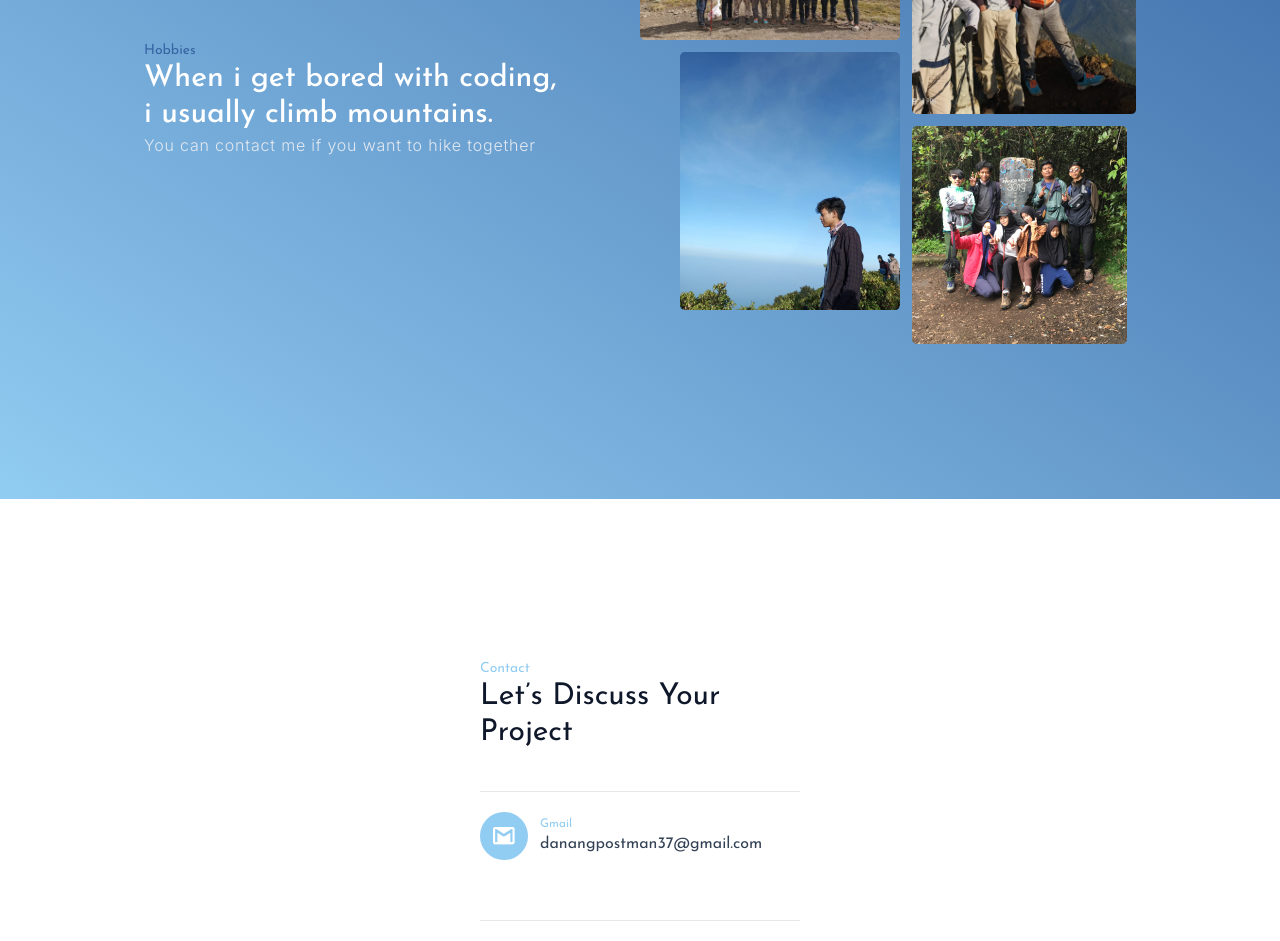
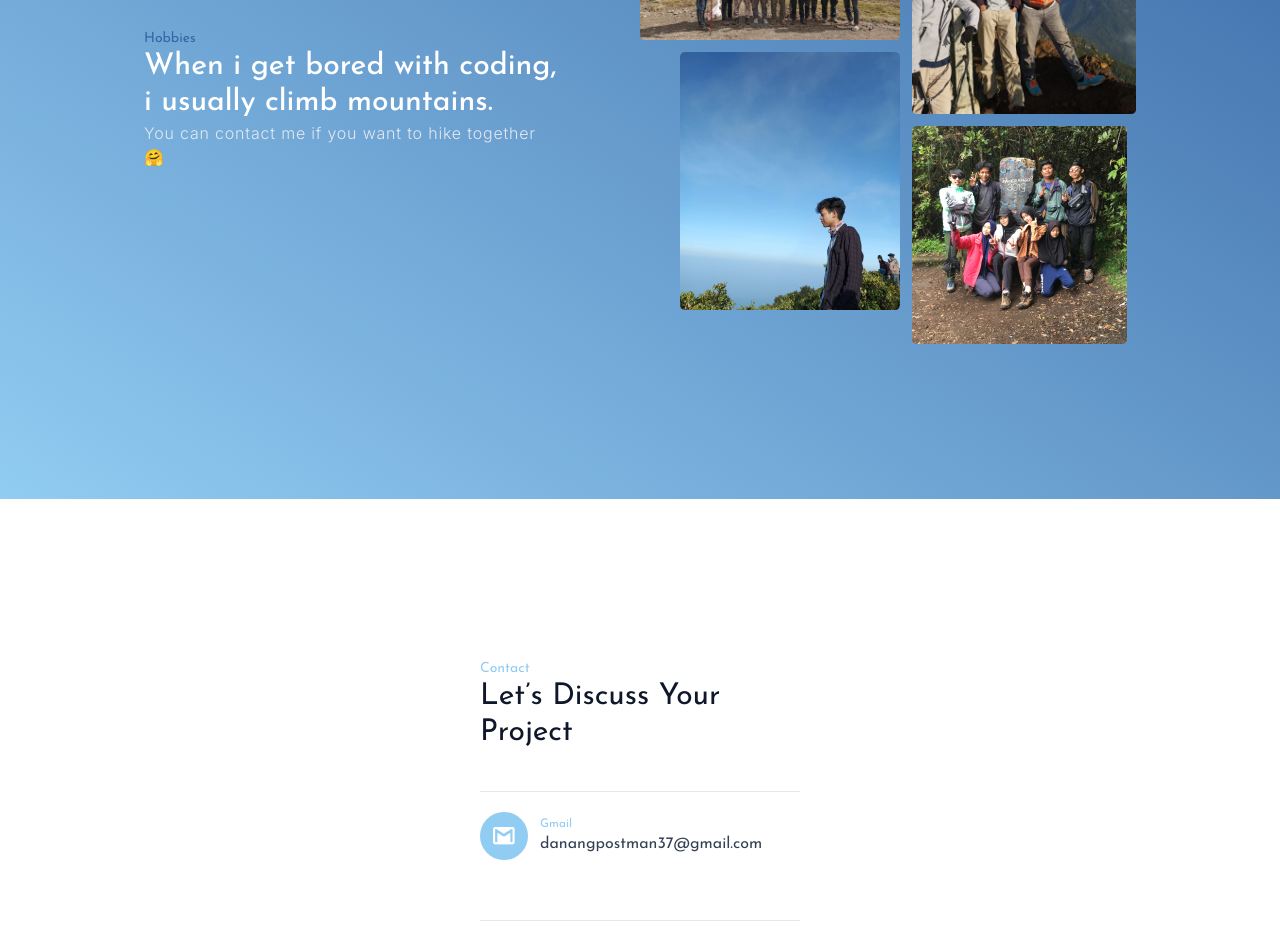
Before and after one commit to n0yy/my-portfolio, a Next.js app: page / in a window 1280 px wide. Shown: the part 2700-3641 px from the top of the page. Built offline with nearby package versions, Linux system fonts and the light colour scheme.

Commit message:
Add an emoji

```diff
--- a/components/section/Hobbies.jsx
+++ b/components/section/Hobbies.jsx
@@ -1,5 +1,16 @@
 import Image from "next/image";
 import Header from "../Header";
+
+const Emoji = props => (
+  <span
+    className="emoji"
+    role="img"
+    aria-label={props.label ? props.label : ""}
+    aria-hidden={props.label ? "false" : "true"}
+  >
+    {props.symbol}
+  </span>
+)
 
 export default function Hobbies() {
   return (
@@ -13,7 +24,7 @@ export default function Hobbies() {
           When i get bored with coding, i usually climb mountains.
         </h1>
         <p className="text-slate-200 tracking-wider font-inter font-thin">
-          You can contact me if you want to hike together{" "}
+          You can contact me if you want to hike together <Emoji symbol="🤗" />
         </p>
       </div>
       <div className="w-full lg:w-6/12 flex items-center gap-3">
```
